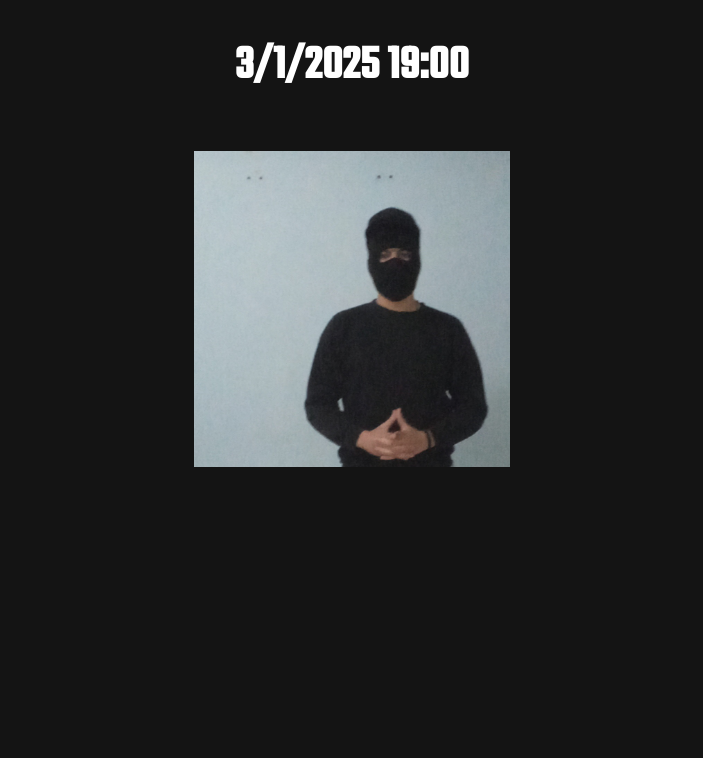
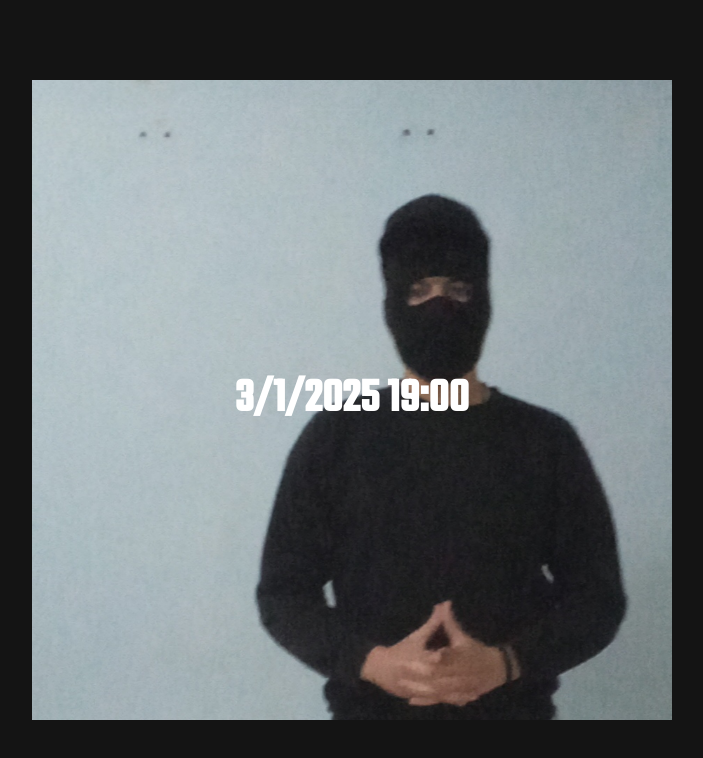
Before and after one commit to dimostheenis/cuh, a plain HTML site: page index.html in a window 1280 px wide. Shown: the whole page, without its empty margins (288-991 px from the left). Drawn offline with Linux system fonts and the light colour scheme.

Commit message:
18
3/1/2025 19:00

```diff
--- a/index.html
+++ b/index.html
@@ -1,20 +1,47 @@
-<!DOCTYPE html>
+<!doctype html>
 <html>
     <head>
         <title>cuhlet</title>
         <link rel="icon" href="/favicon.ico">
         <style type="text/css">
+            html { overflow-y: hidden; }
             @font-face { font-family: Teko; font-weight:medium; src: url('Teko-Medium.ttf');}
             .center {
-              display: block;
-              margin-left: auto;
-              margin-right: auto;
+                display: block;
+                margin-left: auto;
+                margin-right: auto;
+                margin: 0;
+                position: absolute;
+                top: 50%;
+                left: 50%;
+                -ms-transform: translate(-50%, -50%);
+                transform: translate(-50%, -50%);
             }
+            /* portrait mode */
+            @media screen and (orientation: portrait) {
+            .center {
+                width: auto;
+                height: 50%;
+            }
+            }
+
+            /* landscape mode */
+            @media screen and (orientation: landscape) {
+            .center {
+                width: 50%;
+                height: auto;
+            }
+            }
+            .centered {
+                position: absolute;
+                top: 50%;
+                left: 50%;
+                transform: translate(-50%, -50%);
+                }
             </style>
     </head>
     <body style="background-color:#141414;">
-        <div><h1 style="text-align:center; font-family:Teko; color:white; font-size:300%;"> 3/1/2025 19:00 </h1></div>
-        <br>
-        <img src="IMG_20240313_203326.jpg" width="25%" height="25%" class="center">
+        <img src="IMG_20240313_203326.jpg" class="center">
+        <div class="centered"><h1 style="text-align:center; font-family:Teko; color:white; font-size:300%;"> 3/1/2025 19:00 </h1></div>
     </body>
 </html>
```
